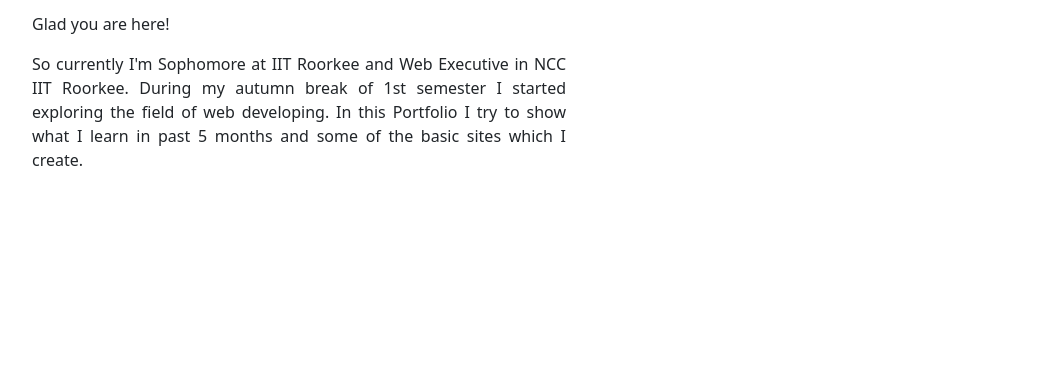
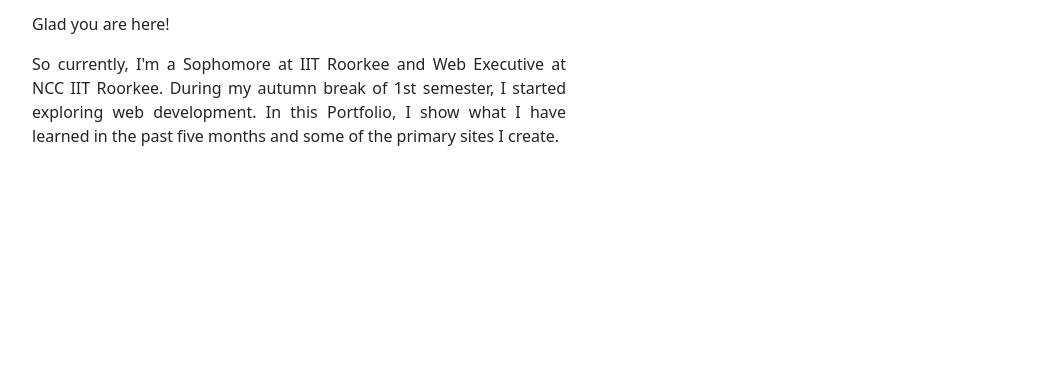
Before and after one commit to Rahul-go1503/My-Portfolio, a plain HTML site: page index.html in a window 1280 px wide. Shown: the part 430-800 px from the top of the page, without its empty margins (50-1093 px from the left). Drawn offline with nearby package versions, Linux system fonts and the light colour scheme; a web font is replaced by a local one.

Commit message:
update about

```diff
--- a/index.html
+++ b/index.html
@@ -82,10 +82,7 @@
                 <p class="px-5" style="text-align: justify">
                   <p>Glad you are here!</p>
                   <p style="text-align: justify;">
-                    So currently I'm Sophomore at IIT Roorkee and Web Executive in NCC IIT Roorkee. During my autumn
-                  break of 1st semester I started exploring the field of web
-                  developing. In this Portfolio I try to show what I learn in past 5 months
-                  and some of the basic sites which I create.
+                    So currently, I'm a Sophomore at IIT Roorkee and Web Executive at NCC IIT Roorkee. During my autumn break of 1st semester, I started exploring web development. In this Portfolio, I show what I have learned in the past five months and some of the primary sites I create.
                   </p>
                 </p>
                 <!-- <p>
```
